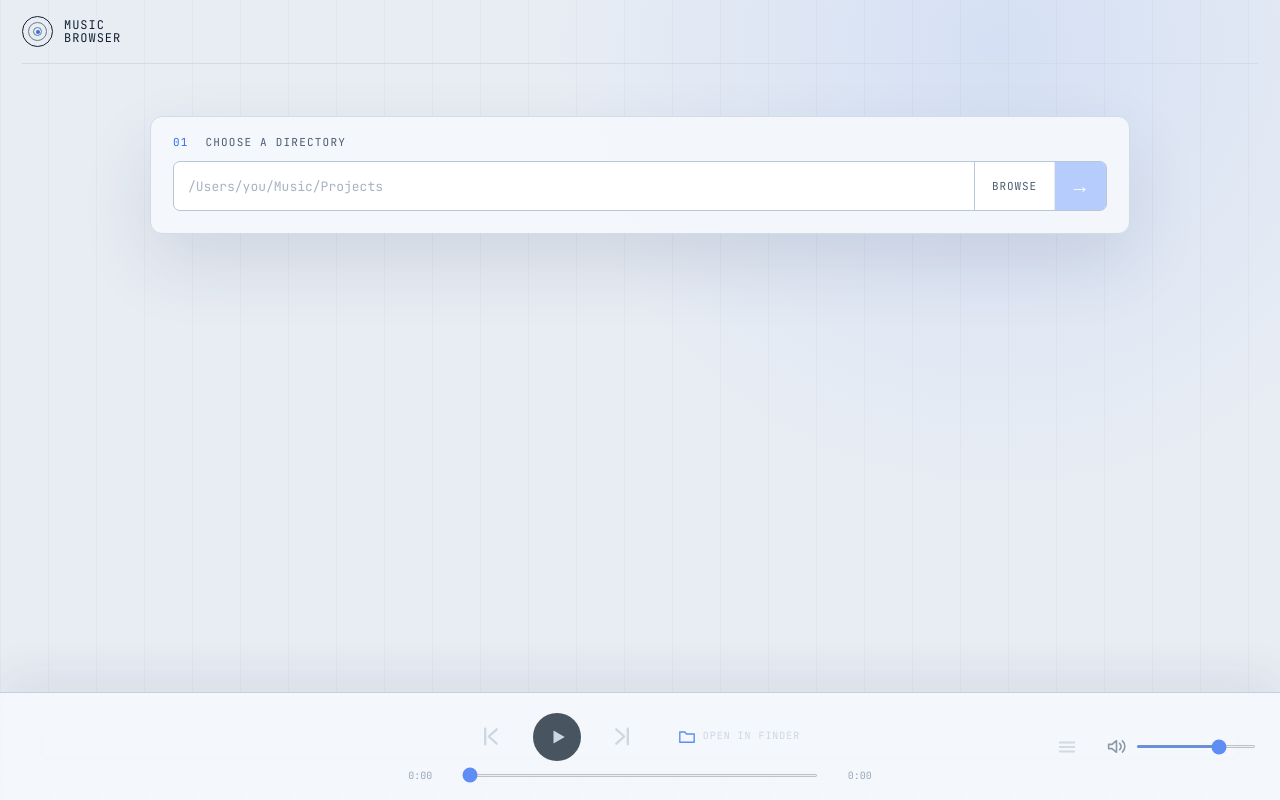
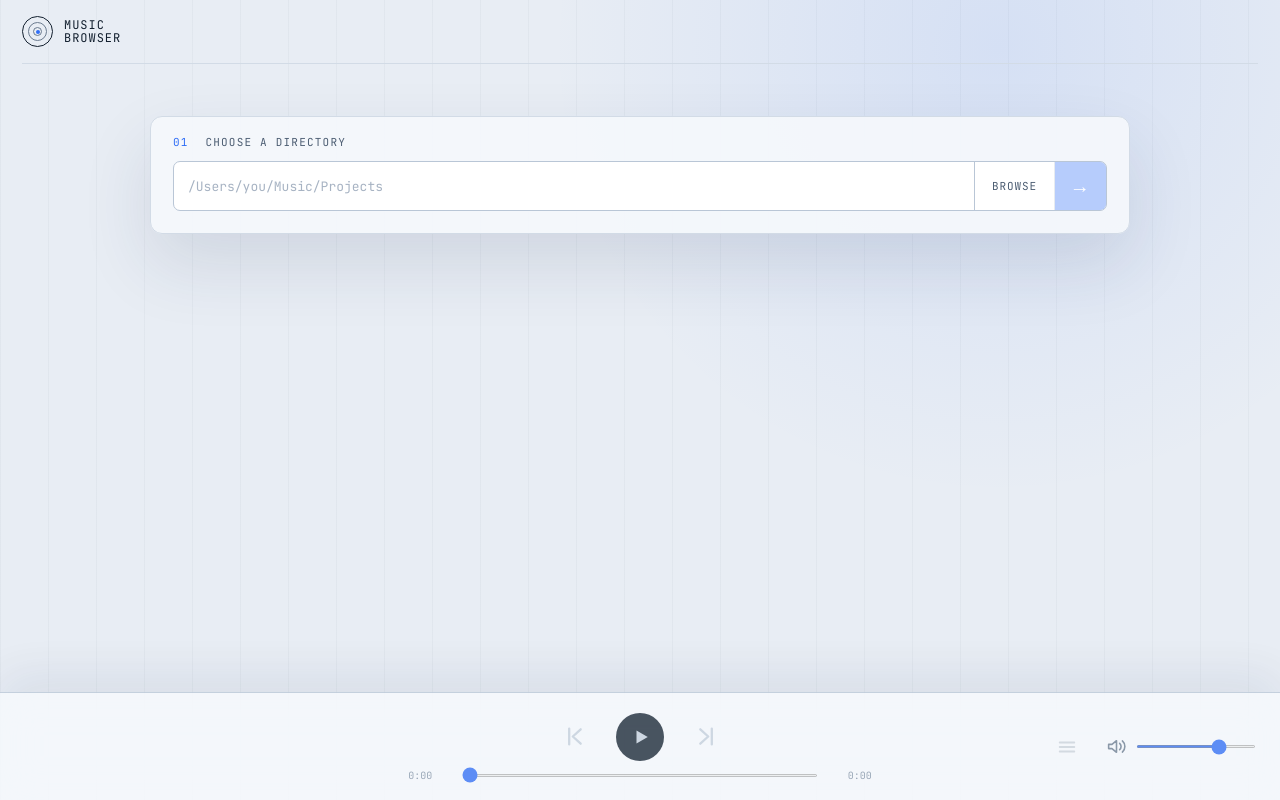
Before and after one commit to jonahclarsen/music_browser, a Svelte app: page / in a window 1280 px wide. Built offline with nearby package versions, Linux system fonts and the light colour scheme.

Commit message:
Position Finder action beside current track

```diff
--- a/src/components/PlayerDock.svelte
+++ b/src/components/PlayerDock.svelte
@@ -200,6 +200,7 @@
         <span>{$player.current.filename}</span>
         <time datetime={new Date($player.current.songDate).toISOString()}>{formatDate($player.current.songDate)}</time>
       </button>
+      <button class="finder-button" type="button" on:click={revealSongFolder} title="Open song folder in Finder"><svg class="icon-folder" viewBox="0 0 18 18" aria-hidden="true"><path d="M1.8 14.2V4h5l1.7 2h7.7v8.2z" /></svg><span>OPEN IN FINDER</span></button>
     {/if}
   </div>
 
@@ -210,7 +211,6 @@
         {#if $player.isPlaying}<svg class="icon-pause" viewBox="0 0 16 16" aria-hidden="true"><rect x="3" y="2" width="4" height="12" rx=".7" /><rect x="9" y="2" width="4" height="12" rx=".7" /></svg>{:else}<svg class="icon-play" viewBox="0 0 16 16" aria-hidden="true"><path d="M4 2.2v11.6L14 8z" /></svg>{/if}
       </button>
       <button type="button" disabled={$player.currentIndex < 0 || $player.currentIndex >= $player.queue.length - 1} on:click={() => moveQueue(1)} aria-label="Next track"><svg class="icon-skip" viewBox="0 0 16 16" aria-hidden="true"><path d="M11 2.5v11M3 3l5.5 5L3 13" /></svg></button>
-      <button class="finder-button" type="button" disabled={!$player.current} on:click={revealSongFolder} title="Open song folder in Finder"><svg class="icon-folder" viewBox="0 0 18 18" aria-hidden="true"><path d="M1.8 14.2V4h5l1.7 2h7.7v8.2z" /></svg><span>OPEN IN FINDER</span></button>
     </div>
     <div class="timeline"><span>{formatTime(elapsed)}</span><input aria-label="Seek" type="range" min="0" max={duration || 0} step="0.1" value={elapsed} on:input={seek} /><span>{formatTime(duration)}</span></div>
   </div>
--- a/src/styles.css
+++ b/src/styles.css
@@ -192,6 +192,9 @@ main { width: min(1720px, calc(100% - 44px)); height: calc(100% - 108px); margin
 .now-playing-copy strong { font-size: 15px; }
 .now-playing-copy span { color: var(--text); font: 400 11px var(--font-mono); }
 .now-playing-copy time { color: var(--dim); font-size: 11px; }
+.now-playing .finder-button { flex: 0 0 auto; height: 38px; display: flex; align-items: center; gap: 7px; padding: 0 10px; border: 1px solid transparent; border-radius: var(--radius-sm); background: none; color: var(--muted); cursor: pointer; letter-spacing: .06em; }
+.now-playing .finder-button:hover { color: var(--accent); background: var(--accent-soft); }
+.now-playing .finder-button span { position: relative; top: -1px; font: 500 10px/1 var(--font-mono); }
 .album-mark { flex: 0 0 auto; width: 43px; height: 43px; display: flex; align-items: center; justify-content: center; gap: 3px; border: 1px solid var(--line-strong); border-radius: var(--radius-sm); }
 .album-mark i { width: 3px; height: 10px; background: var(--muted); }
 .album-mark i:nth-child(2) { height: 20px; }
@@ -207,9 +210,6 @@ main { width: min(1720px, calc(100% - 44px)); height: calc(100% - 108px); margin
 .icon-play { margin-left: 2px; }
 .transport-buttons .play-button { width: 48px; height: 48px; border-radius: 50%; background: var(--ink); color: var(--bg); }
 .transport-buttons .play-button:not(:disabled):hover { background: var(--accent); color: var(--accent-ink); }
-.transport-buttons .finder-button { width: auto; height: 38px; display: flex; gap: 7px; padding: 0 10px; border: 1px solid transparent; border-radius: var(--radius-sm); color: var(--muted); letter-spacing: .06em; }
-.transport-buttons .finder-button:not(:disabled):hover { color: var(--accent); background: var(--accent-soft); }
-.transport-buttons .finder-button span { position: relative; top: -1px; font: 500 10px/1 var(--font-mono); }
 .timeline { width: 100%; display: grid; grid-template-columns: 43px 1fr 43px; align-items: center; gap: 9px; color: var(--dim); font: 500 10px var(--font-mono); }
 .timeline span:last-child { text-align: right; }
 input[type="range"] { height: 3px; accent-color: var(--accent); cursor: pointer; }
@@ -290,7 +290,7 @@ input[type="range"] { height: 3px; accent-color: var(--accent); cursor: pointer;
   .transport { flex-direction: row-reverse; }
   .timeline { position: absolute; left: 12px; right: 12px; bottom: 9px; width: auto; }
   .transport-buttons { gap: 4px; }
-  .transport-buttons > button:first-child, .transport-buttons > button:nth-child(3) { display: none; }
+  .transport-buttons > button:first-child, .transport-buttons > button:last-child { display: none; }
   .queue-panel { right: 9px; bottom: 111px; width: calc(100vw - 18px); }
 }
 
```
